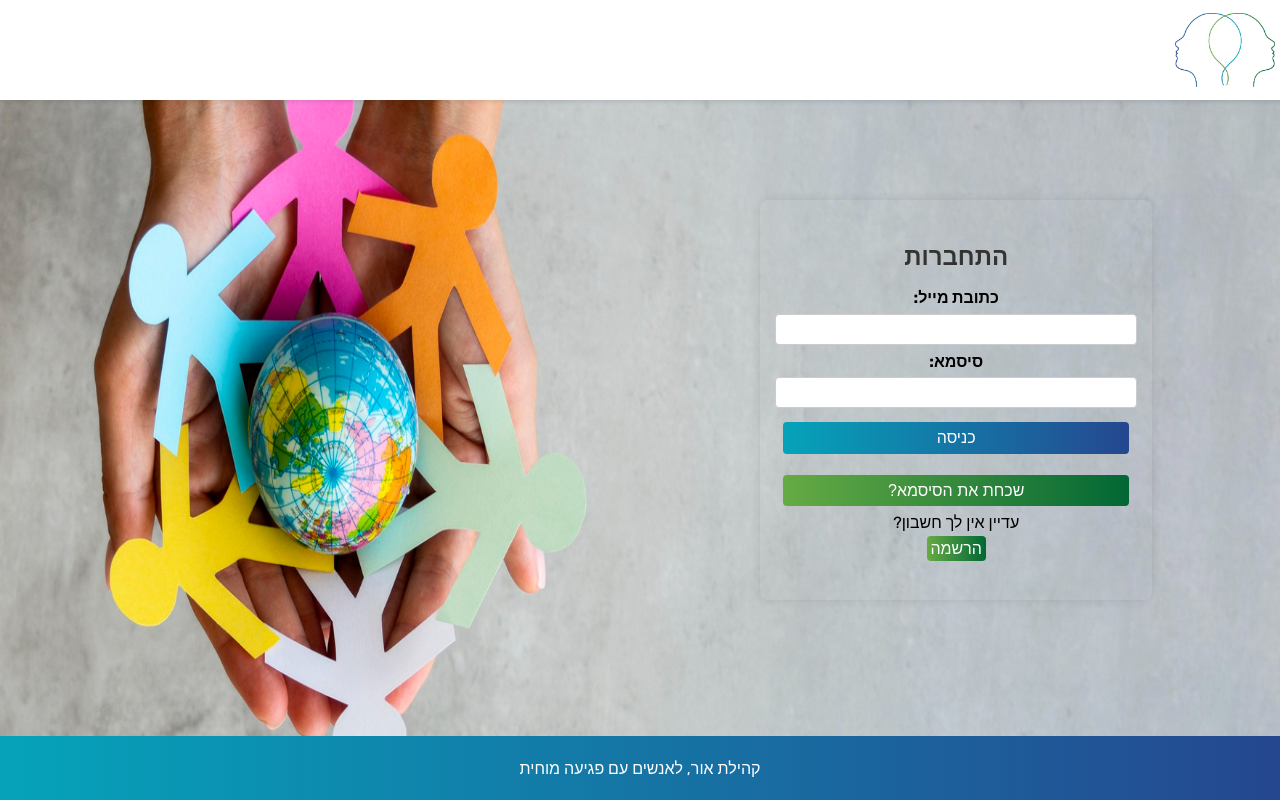
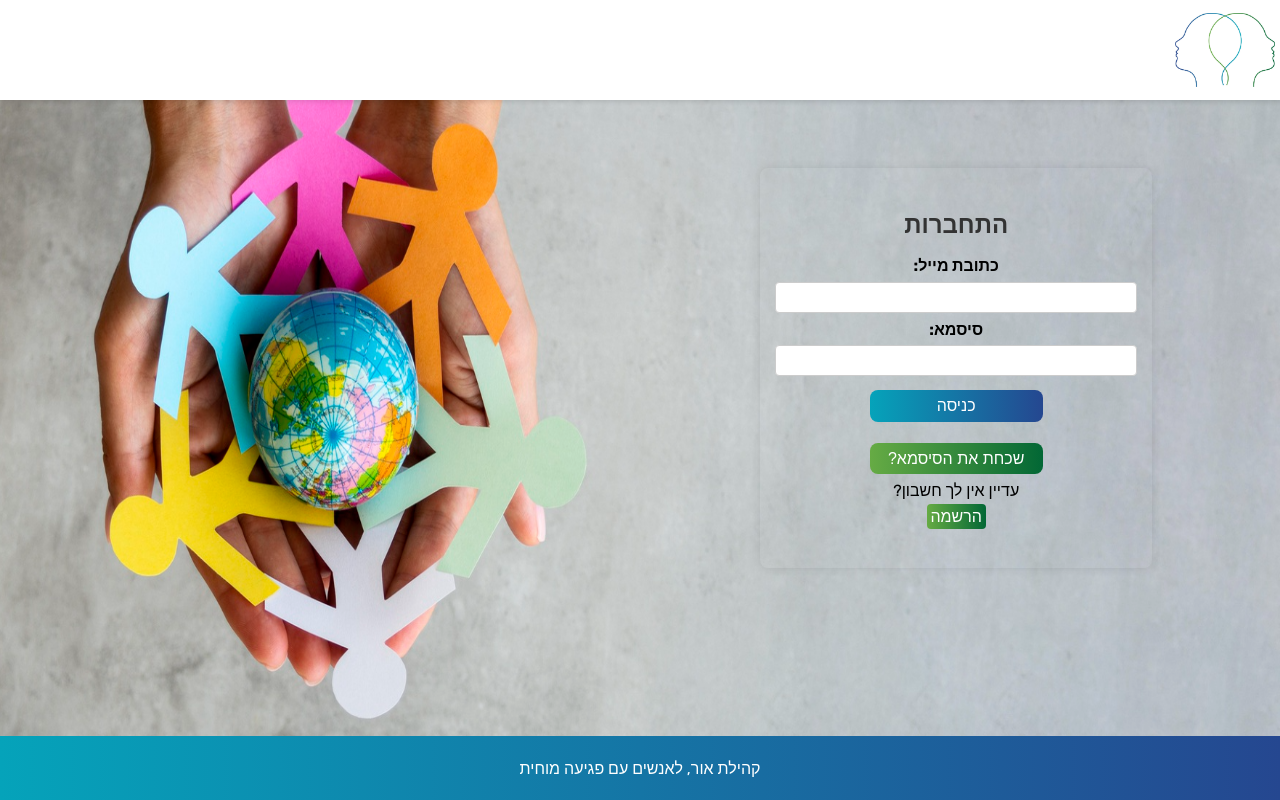
Before and after one commit to TzlilMa/Or-community-association, a React (Create React App) app in the folder my-app/: page /login in a window 1280 px wide. Built offline with nearby package versions, Linux system fonts and the light colour scheme; no server answers.

Commit message:
try to fix footer - failed

```diff
--- a/my-app/src/App.css
+++ b/my-app/src/App.css
@@ -70,13 +70,12 @@ body, html, #root, .App {
 /* Style for the footer */
 .footer {
   width: 100%;
-  position: fixed;
-  bottom: 0;
-  height: 8%; /* Footer takes up the bottom 5% of the page */
+  height: 8%; /* Footer takes up the bottom 8% of the page */
   background: linear-gradient(90deg, #05A3BA 0%, #254790 100%);
   display: flex;
   align-items: center;
   justify-content: center;
   color: white;
   text-align: center;
+  margin-top: auto;
 }
--- a/my-app/src/styles/loginPage.css
+++ b/my-app/src/styles/loginPage.css
@@ -6,7 +6,7 @@
   background-size: 100% 100%; /* This stretches the background image to fill the entire viewport */
   background-repeat: no-repeat; /* Prevents the image from repeating */
   background-color: #f0f0f0; /* Sets a background color to fill any space around the image */
-  min-height: 100vh; /* Minimum height of 100% of the viewport height */
+  min-height: 92vh; /* Minimum height of 100% of the viewport height */
   width: 100%;
   display: flex;
   justify-content: flex-end; /* Aligns children along the end of the horizontal line */
@@ -59,12 +59,12 @@
   padding: 2%; /* Padding inside the button */
   margin: 2% 0; /* Margin above and below the button */
   border: none; /* No border */
-  border-radius: 4px; /* Rounded corners */
+  border-radius: 8px; /* Rounded corners */
   background: linear-gradient(90deg, #05A3BA 0%, #254790 100%); /* Gradient background color */
   color: white; /* Text color */
   font-size: 1em; /* Font size */
   cursor: pointer; /* Pointer cursor on hover */
-  width: 100%; /* Full width to match the input fields */
+  width: 50%; /* Full width to match the input fields */
 }
 
 
@@ -92,12 +92,12 @@
   background: linear-gradient(90deg, #66AB44 0%, #026735 100%); /* Gradient background color */
   color: white; /* Text color */
   border: none; /* No border */
-  border-radius: 4px; /* Rounded corners */
+  border-radius: 8px; /* Rounded corners */
   cursor: pointer; /* Pointer cursor on hover */
   padding: 2%; /* Padding inside the button */
   font-size: 1em; /* Font size */
   margin-top: 2%; /* Margin above the button */
-  width: 100%; /* Full width to match the input fields */
+  width: 50%; /* Full width to match the input fields */
 }
 
 /* Style for the additional options buttons on hover */
```
